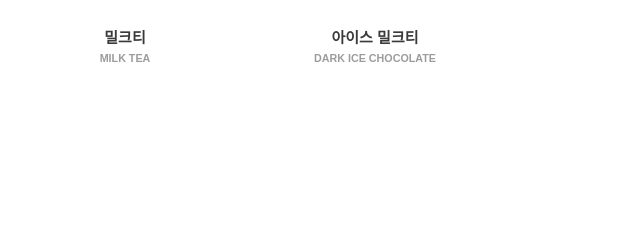
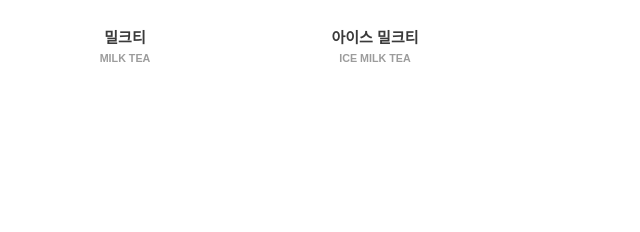
Before and after one commit to soyeon112/web_donuts, a plain HTML site: page menu_coffee.html in a window 1280 px wide. Shown: the part 1985-2217 px from the top of the page, 640-1280 px from the left. Drawn offline with Linux system fonts and the light colour scheme; a web font is replaced by a local one.

Commit message:
text 수정
아이스 밀크티 영문 텍스트 수정

```diff
--- a/menu_coffee.html
+++ b/menu_coffee.html
@@ -208,7 +208,7 @@
                     <li class = "menu_item"><a href="">
                         <img src="image/be_2.png">
                         <p>아이스 밀크티</p>
-                        <h6>DARK ICE CHOCOLATE</h6>
+                        <h6>ICE MILK TEA</h6>
                     </a></li>
 
                 </ul>
```
